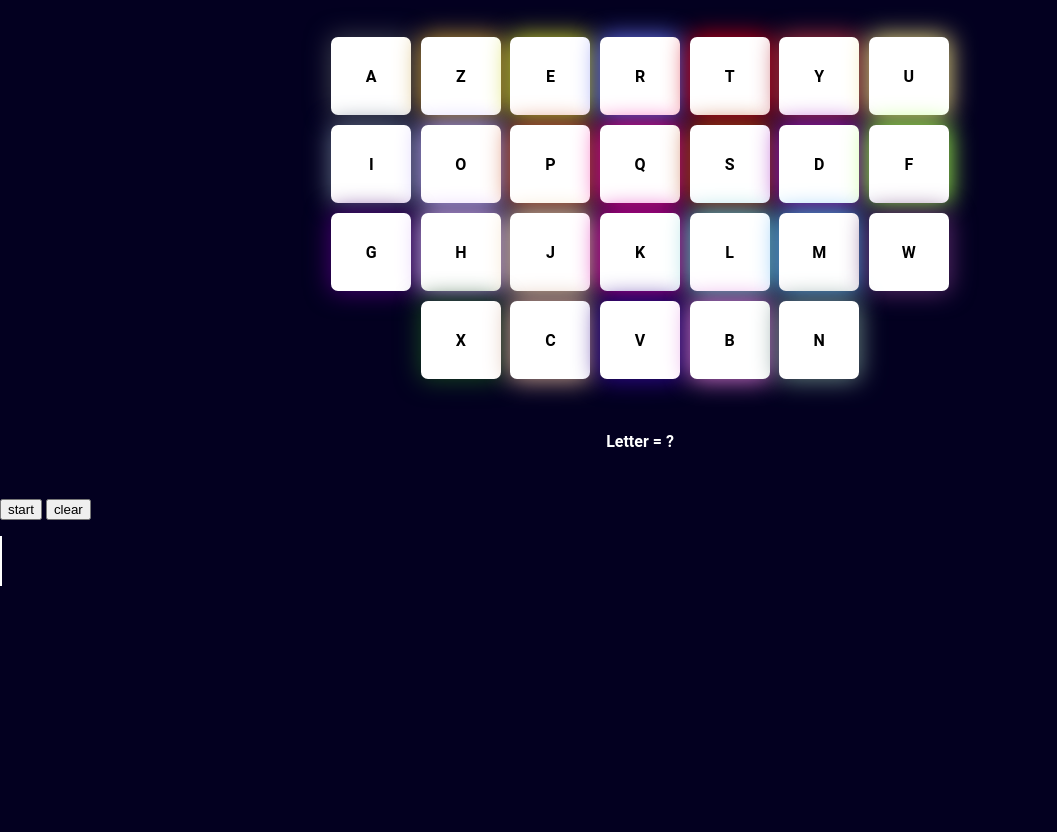
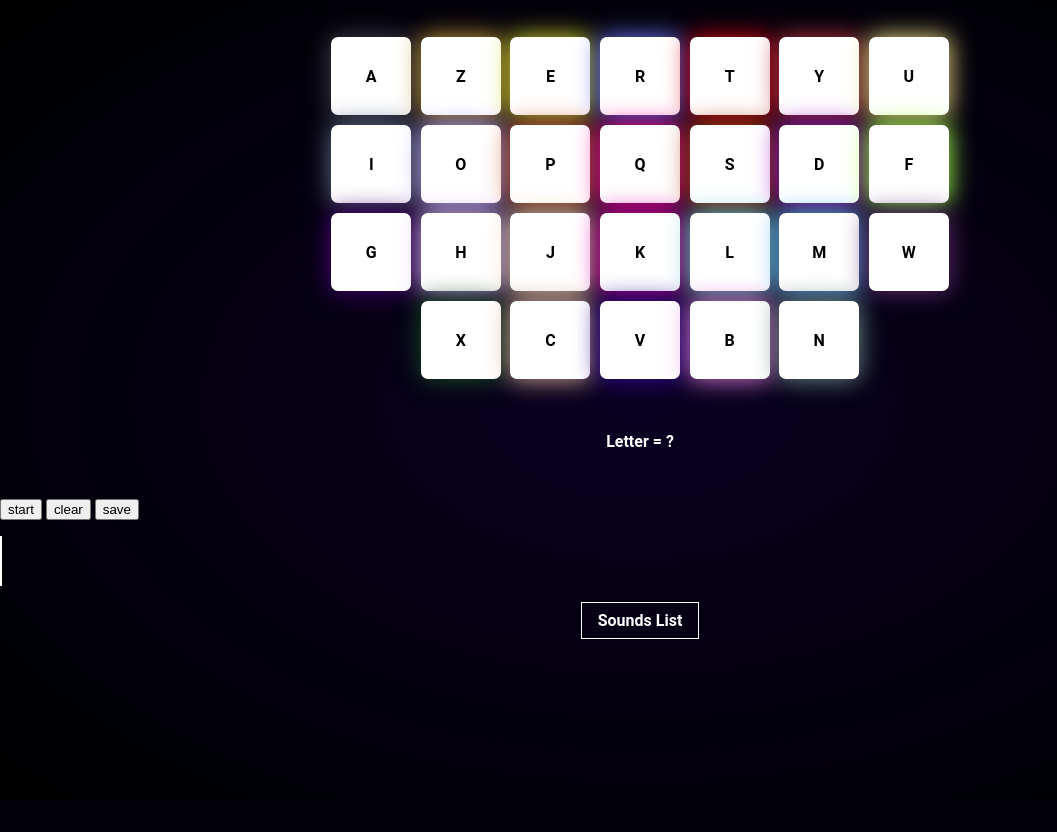
Before and after one commit to mharribey/framework-js, a PHP site: page / in a window 1280 px wide. Shown: the whole page, without its empty margins (0-1057 px from the left). After the commit the page ends 639 px from the top, so only its background shows below. Run offline with PHP 8.4, Linux system fonts and the light colour scheme.

Commit message:
add stuff

```diff
--- a/function.js
+++ b/function.js
@@ -20,7 +20,7 @@ function getRandomColor() {
 }
 
 
-function startCursor(e) {
+function startCursor() {
   var button = document.getElementById('play-mode');
   var cursor = document.getElementById('cursor');
   count = 0;
--- a/index.php
+++ b/index.php
@@ -13,12 +13,14 @@
 
     <button onclick="startCursor()" id="play-mode">start</button>
     <button onclick="clearTimeline()">clear</button>
+    <button onclick="">save</button>
     <div class="timeline" id="timeline">
       <div class="cursor" id="cursor">
 
       </div>
+    </div>
 
-    </div>
+    <a href="liste.php" class="link">Sounds List</a>
     <script type="text/javascript" src="function.js"></script>
     <script type="text/javascript" src="init.js"></script>
     <script type="text/javascript" src="audio_player.js"></script>
--- a/init.js
+++ b/init.js
@@ -20,6 +20,14 @@ var isPaused = true;
 var isLauched = false;
 var isPress = false;
 
+document.body.onkeyup = function(e){
+    if(e.keyCode == 32){
+      startCursor();
+    }
+    if(e.keyCode == 13){
+      clearTimeline();
+    }
+}
 
 // CREATION LAUNCHPAD + LETTRES
 Array.from(array).forEach(letter=>{
@@ -32,7 +40,7 @@ Array.from(item).forEach(pad=>{
 
   pad.addEventListener("click",function(){
     Array.from(item).forEach(pad1=>{
-      pad1.style.backgroundColor = "white";
+      pad1.style.background = "white";
     });
     this.style.background = "radial-gradient(red,white)";
     var elt = this.id;
@@ -64,9 +72,8 @@ document.addEventListener("keydown",function(el){
   });
 });
 
-document.addEventListener("keyup",function(el){
+document.addEventListener("keyup",function(){
   isPress = false;
-  var keyName = el.key;
   Array.from(item).forEach(pad=>{
     pad.style.background = "white";
   });
--- a/style.css
+++ b/style.css
@@ -1,8 +1,7 @@
 body {
   margin:0;
-  height: 100%;
   color:white;
-  background-color: #030020;
+  background: radial-gradient(#090021,#000000);
   font-family: "Roboto";
   font-weight: bolder;
 }
@@ -55,7 +54,7 @@ h1 {
 .timeline {
   width: 100%;
   height: 50px;
-  background: #030020;
+  background: none;
   margin-top:1em;
 }
 
@@ -74,6 +73,24 @@ h1 {
   background: #FFFFFF;
 }
 
+.link {
+  text-decoration: none;
+  color:white;
+  display: flex;
+  justify-content: center;
+  padding:0.5em 1em;
+  border: 1px solid white;
+  width:fit-content;
+  margin: 1em auto 0;
+  -webkit-transition: 0.3s;
+  -o-transition: 0.3s;
+  transition: 0.3s;
+}
+.link:hover {
+  color:#030020;
+  background-color: white;
+}
+
 @media screen and (max-width:500px){
   .item {
     width:3.5em;
```
Also changed, not shown: liste.php (added, +10 -0 lines).
